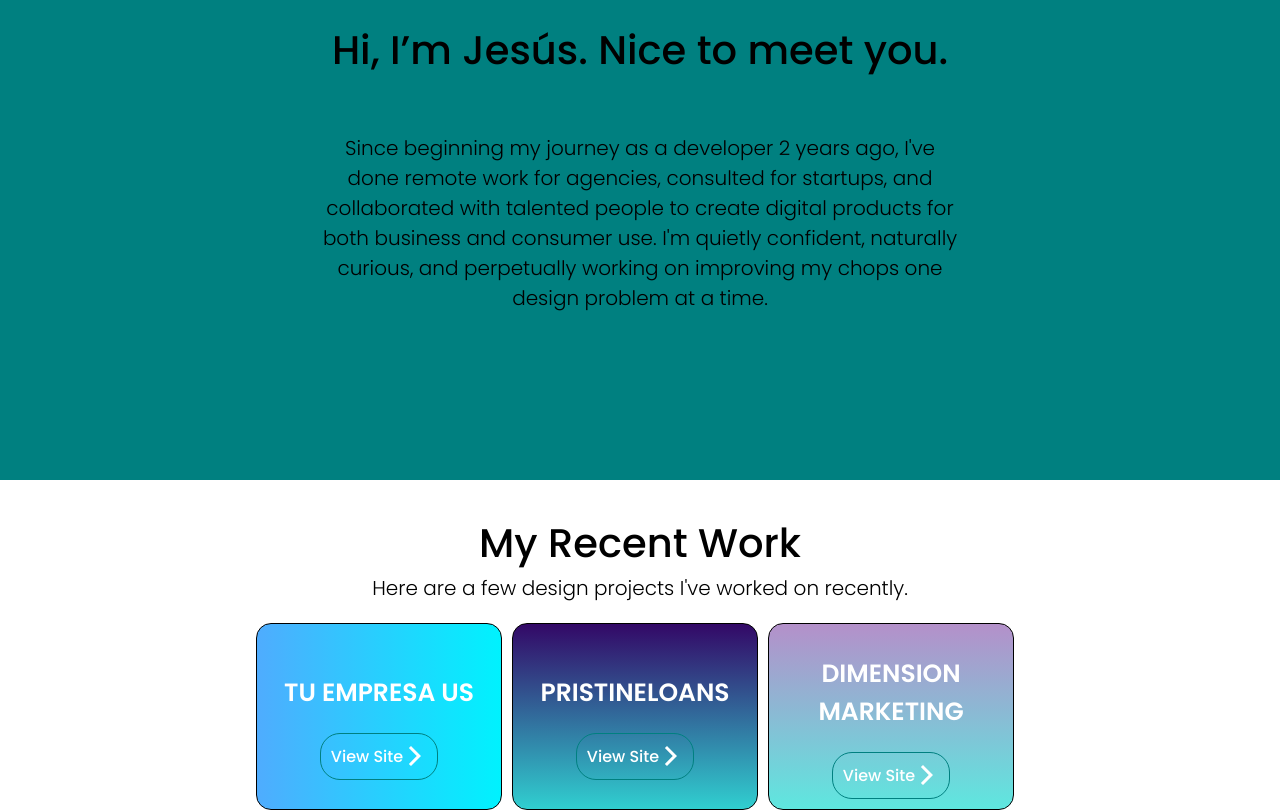
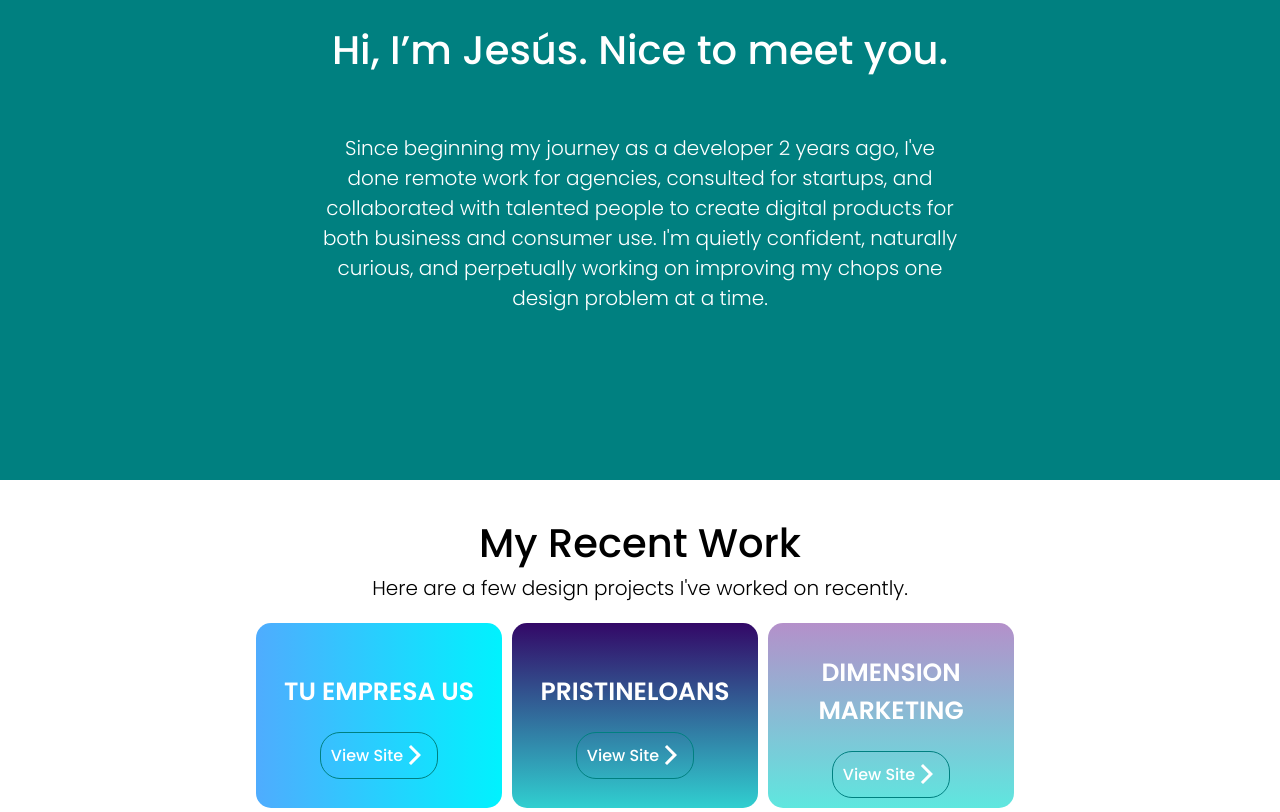
Before and after one commit to jesuscarrasquel/portafolio, a React (Create React App) app: page / in a window 1280 px wide. Shown: the part 1020-1832 px from the top of the page. Built offline with nearby package versions, Linux system fonts and the light colour scheme.

Commit message:
quitar borde

```diff
--- a/src/components/Biography.jsx
+++ b/src/components/Biography.jsx
@@ -27,6 +27,7 @@ const Title = styled.h2`
     font-size: 40px;
     font-weight: 500;
     font-family: 'Poppins', sans-serif;
+    color: #ffffff;
     @media (max-width: 600px) {
         font-size: 20px;
     }
@@ -36,6 +37,7 @@ const SubTitle = styled.p`
     font-size: 20px;
     font-weight: 300;
     font-family: 'Poppins', sans-serif;
+    color: #ffffff;
     @media (max-width: 600px) {
         font-size: 13px;
     }
--- a/src/components/Work.jsx
+++ b/src/components/Work.jsx
@@ -16,6 +16,7 @@ const Container = styled.div`
     min-height: 150px;
     background-image: ${props => props.bg};
     width: 100%;
+    border: none;
 
 `
 const Wrapper = styled.div`
```
